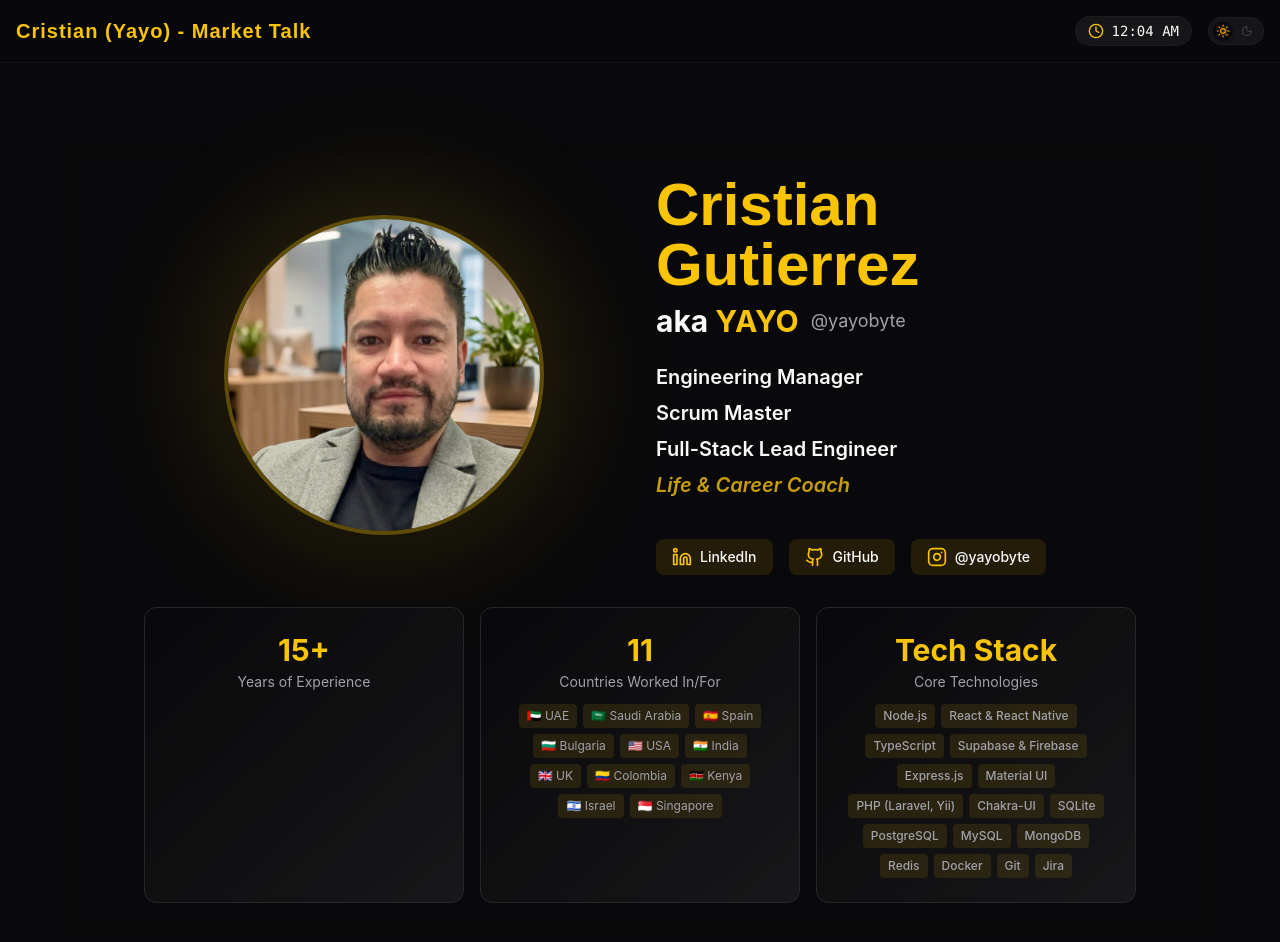
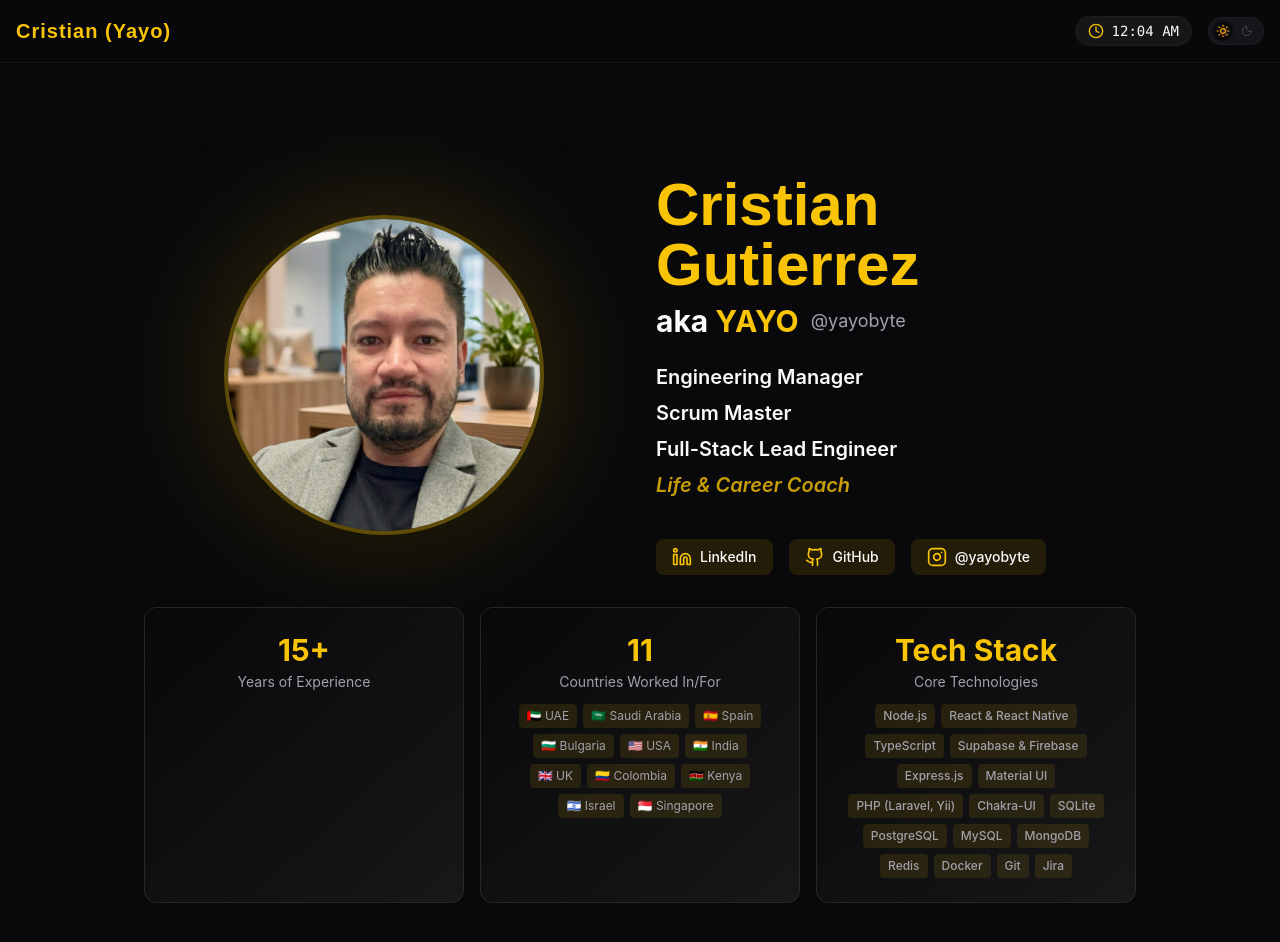
Before and after one commit to yayobyte/is-presentation, a React (Vite) app: page /student in a window 1280 px wide. Shown: the top 942 px of the page. Built offline with nearby package versions, Linux system fonts and the light colour scheme; no server answers; the database is empty.

Commit message:
chore: Remove " - Market Talk" from header titles in App and MainLayout.

```diff
--- a/src/App.tsx
+++ b/src/App.tsx
@@ -13,7 +13,7 @@
   return (
     <div className="min-h-screen bg-background text-foreground flex flex-col">
       <header className="sticky top-0 z-50 flex items-center justify-between p-4 bg-background/80 backdrop-blur-md border-b border-border/40">
-        <span className="font-display font-bold text-xl text-primary">Cristian (Yayo) - Market Talk</span>
+        <span className="font-display font-bold text-xl text-primary">Cristian (Yayo)</span>
         <ThemeToggle />
       </header>
 
--- a/src/layouts/MainLayout.tsx
+++ b/src/layouts/MainLayout.tsx
@@ -13,7 +13,7 @@
         <div className="min-h-screen bg-background text-foreground transition-colors duration-300 flex flex-col">
             <header className="sticky top-0 z-50 flex items-center justify-between p-4 bg-background/80 backdrop-blur-md border-b border-border/40">
                 <Link to="/" className="font-display font-bold text-xl text-primary hover:text-primary/80 transition-colors tracking-wider">
-                    Cristian (Yayo) - Market Talk
+                    Cristian (Yayo)
                 </Link>
                 <div className="flex items-center gap-4">
                     {showClock && <Clock />}
```
